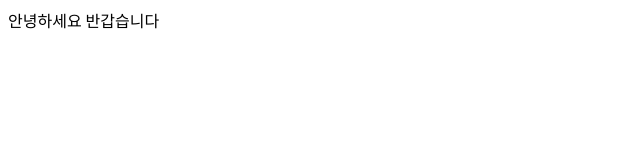
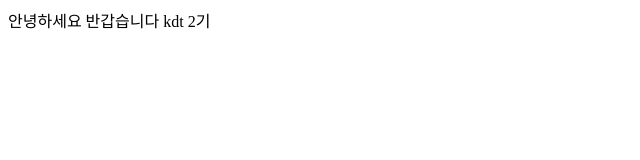
Before and after one commit to cge1023/kdt-2nd, a plain HTML site: page index.html in a window 1280 px wide. Shown: the full height of the page, 0-640 px from the left. Drawn offline with Linux system fonts and the light colour scheme.

Commit message:
study: modified

```diff
--- a/index.html
+++ b/index.html
@@ -9,5 +9,6 @@
 <body>
     안녕하세요
     반갑습니다
+    kdt 2기
 </body>
 </html>
```
